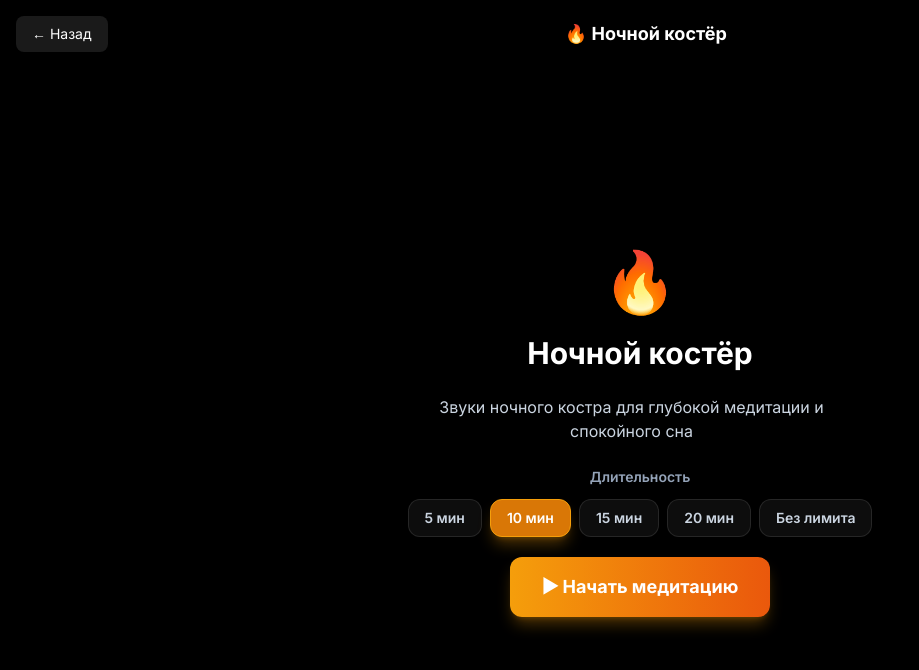
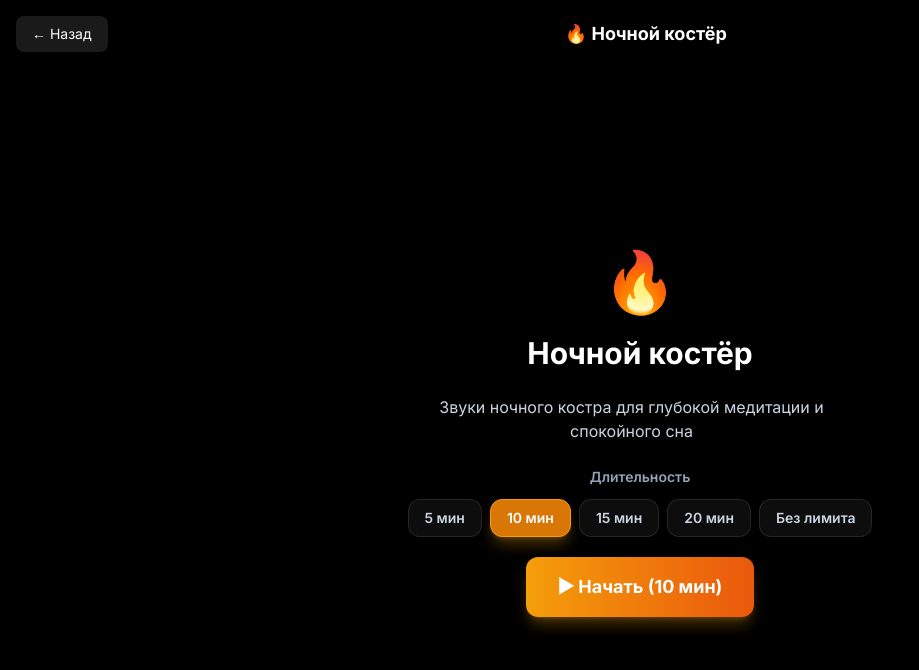
Before and after one commit to kmvlive/ai-astrolog1, a Next.js app in the folder frontend/: page /meditations/koster in a window 1280 px wide. Shown: the top 670 px of the page, without its empty margins (0-919 px from the left). Built offline with nearby package versions, Linux system fonts and the light colour scheme; no server answers.

Commit message:
fix(meditations): cannot start without explicit duration selection

```diff
--- a/frontend/src/app/meditations/koster/page.tsx
+++ b/frontend/src/app/meditations/koster/page.tsx
@@ -70,6 +70,7 @@ export default function KosterMeditation() {
   }, [timeLeft, audioStarted, router]);
 
   const startSession = () => {
+    if (duration === null) return; // Защита: нельзя запустить без выбора
     setAudioStarted(true);
     // 0 = без лимита → таймер не запускается
     setTimeLeft(duration === 0 ? null : duration * 60);
@@ -157,9 +158,14 @@ export default function KosterMeditation() {
 
                 <button
                   onClick={startSession}
-                  className="px-8 py-4 rounded-xl bg-gradient-to-r from-amber-500 to-orange-600 hover:opacity-90 transition text-lg font-bold shadow-lg shadow-amber-500/30"
+                  disabled={duration === null}
+                  className={`px-8 py-4 rounded-xl transition text-lg font-bold shadow-lg ${
+                    duration === null
+                      ? "bg-slate-700/50 text-slate-500 cursor-not-allowed shadow-none"
+                      : "bg-gradient-to-r from-amber-500 to-orange-600 hover:opacity-90 shadow-amber-500/30"
+                  }`}
                 >
-                  ▶ Начать медитацию
+                  {duration === null ? "Выберите длительность" : `▶ Начать (${duration === 0 ? "∞" : duration + " мин"})`}
                 </button>
               </div>
             </div>
--- a/frontend/src/app/meditations/page.tsx
+++ b/frontend/src/app/meditations/page.tsx
@@ -58,6 +58,7 @@ export default function MeditationsPage() {
 
   const start = () => {
     if (!sel) return;
+    if (dur === null) return; // Защита: нельзя запустить без выбора
     router.push(`/meditations/${sel.slug}?dur=${dur}&sound=${sound ? 1 : 0}&moon=${moon ? 1 : 0}`);
   };
 
@@ -219,7 +220,10 @@ export default function MeditationsPage() {
                 {DURATIONS.map((d) => (
                   <button
                     key={d.v}
-                    onClick={() => setDur(d.v)}
+                    onClick={() => {
+                      setDur(d.v);
+                      localStorage.setItem("meditation_duration", String(d.v));
+                    }}
                     className={`px-3 py-1.5 rounded-lg text-sm font-semibold border transition ${
                       dur === d.v
                         ? "bg-violet-600 border-violet-500 text-white"
@@ -257,7 +261,17 @@ export default function MeditationsPage() {
 
             <div className="flex gap-3">
               <button onClick={() => setSel(null)} className="flex-1 px-4 py-3 rounded-xl bg-white/5 hover:bg-white/10 font-semibold transition">Отмена</button>
-              <button onClick={start} className="flex-1 px-4 py-3 rounded-xl bg-violet-600 hover:bg-violet-500 font-semibold transition">Начать →</button>
+              <button
+                onClick={start}
+                disabled={dur === null}
+                className={`flex-1 px-4 py-3 rounded-xl font-semibold transition ${
+                  dur === null
+                    ? "bg-slate-700/50 text-slate-500 cursor-not-allowed"
+                    : "bg-violet-600 hover:bg-violet-500"
+                }`}
+              >
+                {dur === null ? "Выберите время" : "Начать →"}
+              </button>
             </div>
           </div>
         </div>
```
